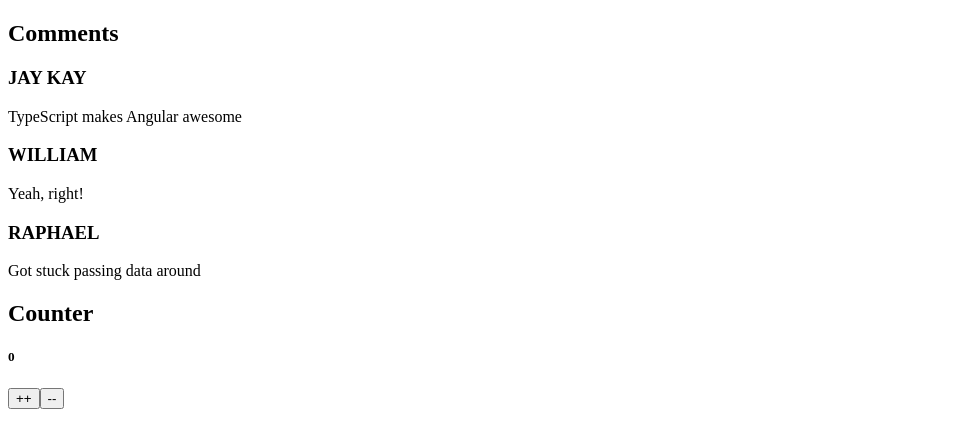
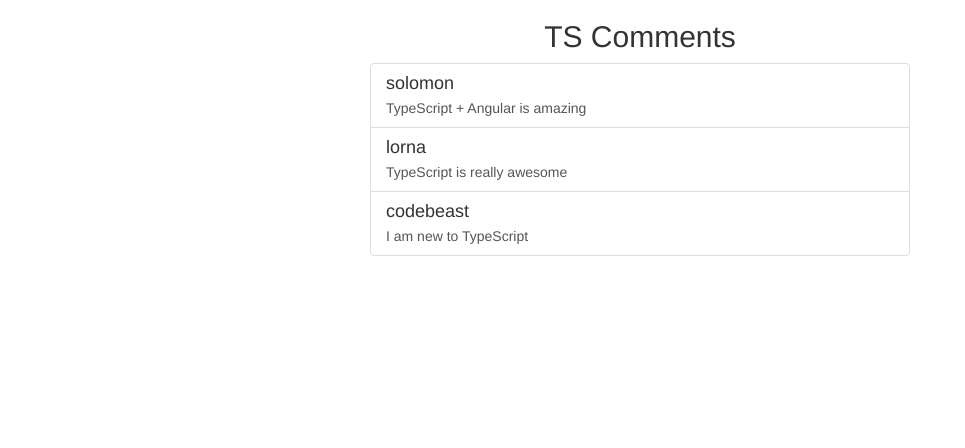
Before and after one commit to VinceGonzales/TSwithAngular, an Angular app: page / in a window 1280 px wide. Shown: the top 448 px of the page, without its empty margins (0-965 px from the left). Built offline with nearby package versions, Linux system fonts and the light colour scheme.

Commit message:
Data in components

```diff
--- a/src/app/app.component.html
+++ b/src/app/app.component.html
@@ -1,9 +1,6 @@
-<div>
-  <h2>Comments</h2>
-  <app-comment-list [comments]="comments" (onShowComment)="onShowComment($event)">
-  </app-comment-list>
-  <h2>Counter</h2>
-  <app-counter></app-counter>
-  <button (click)="counterComponent.increment()">++</button>
-  <button (click)="counterComponent.decrement()">--</button>
+<div class="container">
+	<h2 class="text-center">TS Comments</h2>
+	<div class="col-md-6 col-md-offset-3">
+		<app-comment-list></app-comment-list>
+	</div>
 </div>
--- a/src/app/app.component.ts
+++ b/src/app/app.component.ts
@@ -1,5 +1,4 @@
-import { Component, ViewChild } from '@angular/core';
-import { CounterComponent } from './counter/counter.component';
+import { Component } from '@angular/core';
 
 @Component({
   selector: 'app-root',
@@ -7,18 +6,4 @@ import { CounterComponent } from './counter/counter.component';
   styleUrls: ['./app.component.css']
 })
 export class AppComponent {
-  // access the child as a variable
-  @ViewChild(CounterComponent)
-  counterComponent: CounterComponent;
-
-  title = 'app';
-  comments = [
-  { author: 'Jay Kay', content: 'TypeScript makes Angular awesome' },
-  { author: 'William', content: 'Yeah, right!' },
-  { author: 'Raphael', content: 'Got stuck passing data around'}
-  ];
-
-  onShowComment(comment) {
-  	console.log(comment.content);
-  }
 }
--- a/src/app/app.module.ts
+++ b/src/app/app.module.ts
@@ -3,15 +3,11 @@ import { NgModule } from '@angular/core';
 
 import { AppComponent } from './app.component';
 import { CommentListComponent } from './comment-list/comment-list.component';
-import { CommentItemComponent } from './comment-item/comment-item.component';
-import { CounterComponent } from './counter/counter.component';
 
 @NgModule({
   declarations: [
     AppComponent,
-    CommentListComponent,
-    CommentItemComponent,
-    CounterComponent
+    CommentListComponent
   ],
   imports: [
     BrowserModule
--- a/src/app/comment-item/comment-item.component.html
+++ /dev/null
@@ -1,2 +0,0 @@
-<h3>{{ comment.author }}</h3>
-<p>{{ comment.content }}</p>
--- a/src/app/comment-item/comment-item.component.ts
+++ /dev/null
@@ -1,26 +0,0 @@
-import { Component, OnInit, Input } from '@angular/core';
-
-@Component({
-  selector: 'app-comment-item',
-  templateUrl: './comment-item.component.html',
-  styleUrls: ['./comment-item.component.css']
-})
-export class CommentItemComponent implements OnInit {
-	private _comment
-
-	// Decorated comment
-	@Input()
-	set comment(comment) {
-		this._comment = Object.assign(comment, {
-			author: comment.author.toUpperCase()
-		});
-	}
-	get comment() {
-		return this._comment;
-	}
-
-	constructor() { }
-	ngOnInit() {
-  }
-
-}
--- a/src/app/comment-list/comment-list.component.html
+++ b/src/app/comment-list/comment-list.component.html
@@ -1,5 +1,6 @@
-<app-comment-item *ngFor="let comment of comments"
-[comment]="comment"
-(dblclick)="showComment(comment)"
->
-</app-comment-item>
+<div class="list-group">
+	<a href="#" class="list-group-item" *ngFor="let comment of comments">
+		<h4 class="list-group-item-heading">{{comment.author}}</h4>
+		<p class="list-group-item-text">{{comment.content}}</p>
+	</a>
+</div>
--- a/src/app/comment-list/comment-list.component.ts
+++ b/src/app/comment-list/comment-list.component.ts
@@ -1,4 +1,4 @@
-import { Component, OnInit, Input, EventEmitter, Output } from '@angular/core';
+import { Component, OnInit } from '@angular/core';
 
 @Component({
   selector: 'app-comment-list',
@@ -6,16 +6,14 @@ import { Component, OnInit, Input, EventEmitter, Output } from '@angular/core';
   styleUrls: ['./comment-list.component.css']
 })
 export class CommentListComponent implements OnInit {
-	// Received via Inputs
-	@Input()
-	comments;
-	@Output()
-	onShowComment = new EventEmitter();
+	comments: Array<any>;
 
 	constructor() { }
-	ngOnInit() { }
-
-	showComment(comment) {
-		this.onShowComment.emit(comment);
+	ngOnInit() {
+		this.comments = [
+			{ author: 'solomon', content: 'TypeScript + Angular is amazing' },
+			{ author: 'lorna', content: 'TypeScript is really awesome'},
+			{ author: 'codebeast', content: 'I am new to TypeScript'}
+		];
 	}
 }
--- a/src/app/counter/counter.component.html
+++ /dev/null
@@ -1,3 +0,0 @@
-<h5>
-	{{counter}}
-</h5>
--- a/src/app/counter/counter.component.ts
+++ /dev/null
@@ -1,19 +0,0 @@
-import { Component, OnInit } from '@angular/core';
-
-@Component({
-  selector: 'app-counter',
-  templateUrl: './counter.component.html',
-  styleUrls: ['./counter.component.css']
-})
-export class CounterComponent implements OnInit {
-	counter: number = 0;
-	increment() {
-		this.counter++;
-	}
-	decrement() {
-		this.counter--;
-	}
-
-	constructor() { }
-	ngOnInit() { }
-}
--- a/src/index.html
+++ b/src/index.html
@@ -2,11 +2,13 @@
 <html lang="en">
 <head>
   <meta charset="utf-8">
-  <title>ComponentComposition</title>
+  <title>TypeScript 2.x with Angular</title>
   <base href="/">
-
   <meta name="viewport" content="width=device-width, initial-scale=1">
   <link rel="icon" type="image/x-icon" href="favicon.ico">
+  <link rel="stylesheet" href="https://stackpath.bootstrapcdn.com/bootstrap/3.3.7/css/bootstrap.min.css">
+  <script src="https://code.jquery.com/jquery-3.3.1.min.js" integrity="sha256-FgpCb/KJQlLNfOu91ta32o/NMZxltwRo8QtmkMRdAu8=" crossorigin="anonymous"></script>
+  <script src="https://stackpath.bootstrapcdn.com/bootstrap/3.3.7/js/bootstrap.min.js"></script>
 </head>
 <body>
   <app-root></app-root>
```
Also changed, not shown: src/app/comment-item/comment-item.component.css (deleted), src/app/counter/counter.component.css (deleted).
